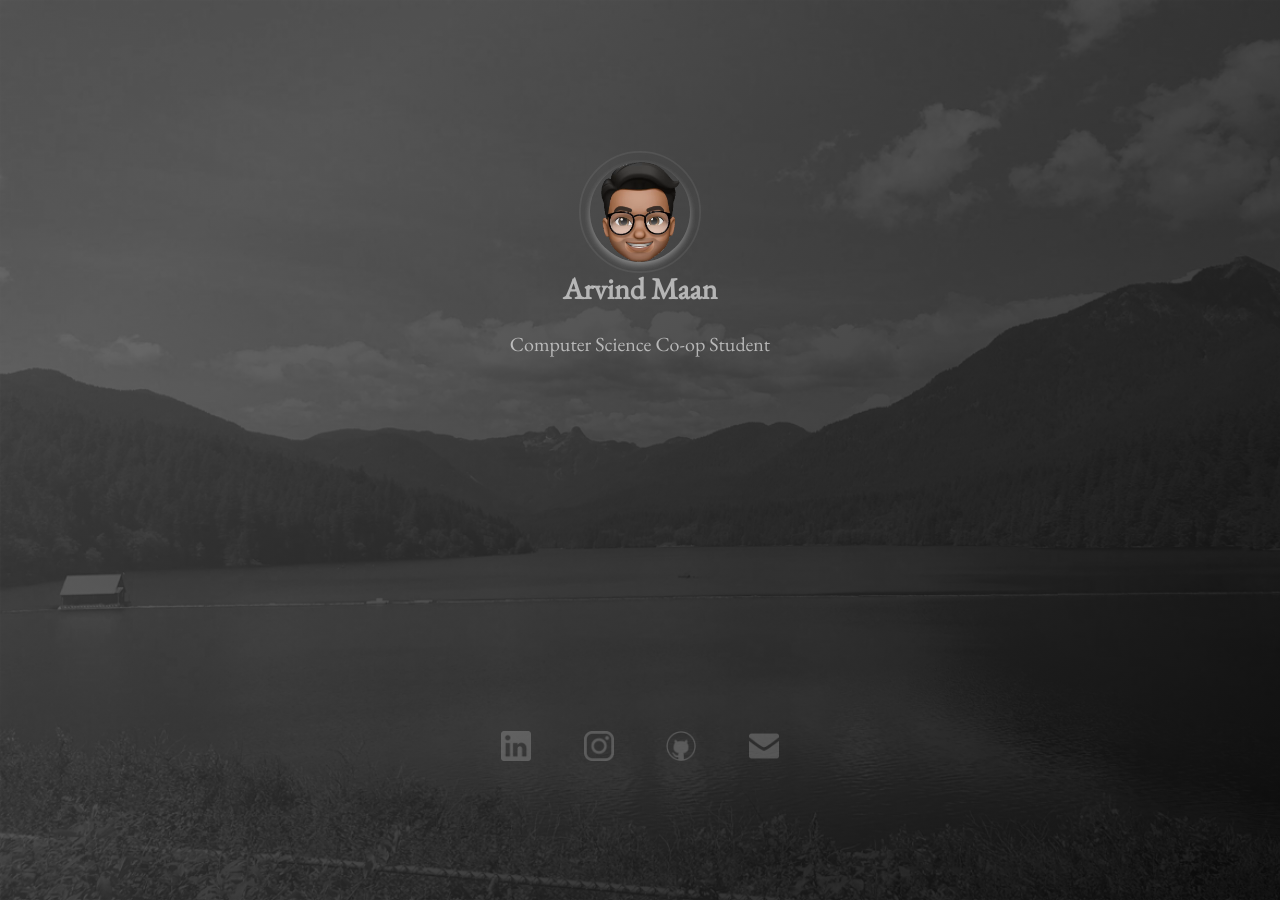
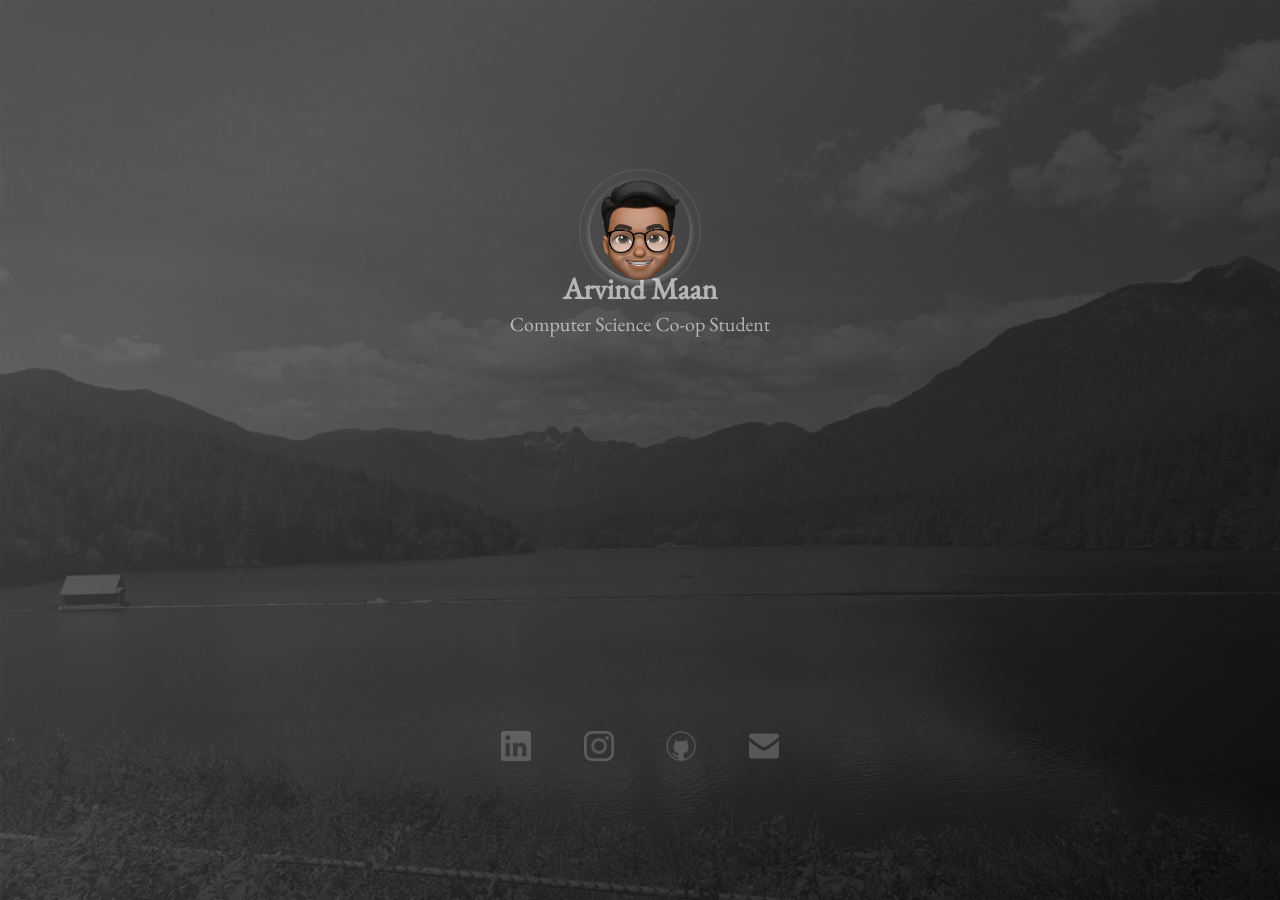
Before and after one commit to Arvind-Maan/arvind-maan.github.io, a Jekyll site: the page built from index.html, in a window 1280 px wide. Built offline with Jekyll 4.4.1, drawn with Linux system fonts in a browser that asks for light colours.

Commit message:
Updated html and css formatting | BUGFIX: fixed avatar going over the text on large screens

```diff
--- a/_layouts/default.html
+++ b/_layouts/default.html
@@ -1,15 +1,22 @@
-<!doctype html>
+<!DOCTYPE html>
 <html>
+	<head>
+		<link
+			rel="icon"
+			href="/assets/favicon.ico/favicon.ico"
+			rel="icon"
+			type="image/x-icon"
+		/>
+		<meta charset="utf-8" />
+		<title>{{ page.title }}</title>
+		<link rel="stylesheet" href="/assets/css/styles.css" />
+		<link
+			href="https://fonts.googleapis.com/css?family=EB+Garamond&display=swap"
+			rel="stylesheet"
+		/>
+	</head>
 
-<head>
-  <link rel="icon" href="/assets/favicon.ico/favicon.ico" rel="icon" type="image/x-icon" />
-  <meta charset="utf-8">
-  <title>{{ page.title }}</title>
-  <link rel="stylesheet" href="/assets/css/styles.css">
-  <link href="https://fonts.googleapis.com/css?family=EB+Garamond&display=swap" rel="stylesheet"></head>
-
-<body>
-  {% include content.html %}
-</body>
-
+	<body>
+		{% include content.html %}
+	</body>
 </html>
--- a/_sass/main.scss
+++ b/_sass/main.scss
@@ -1,4 +1,4 @@
-$avataroffset: -18%;
+$avataroffset: -20%;
 $circleradius: 50%;
 $animationoffset: -20%;
 
@@ -12,7 +12,11 @@ body {
 	margin: 0;
 	height: 100%;
 	background-color: rgba(68, 68, 68, 0.5);
-  background-image: linear-gradient(140deg, rgba(68, 68, 68, 0.6) 20%, rgba(0, 0, 0, 0.8));
+	background-image: linear-gradient(
+		140deg,
+		rgba(68, 68, 68, 0.6) 20%,
+		rgba(0, 0, 0, 0.8)
+	);
 }
 
 .container {
@@ -30,7 +34,8 @@ body {
 	width: 100px;
 	min-height: 100px;
 	border-radius: $circleradius;
-  box-shadow: 0 3px 6px rgba(255, 255, 255, 0.2), 0 3px 6px rgba(255, 255, 255, .2);
+	box-shadow: 0 3px 6px rgba(255, 255, 255, 0.2),
+		0 3px 6px rgba(255, 255, 255, 0.2);
 	background: url("/assets/images/new-avatar.png") no-repeat center;
 	background-size: contain;
 	&::before {
@@ -57,10 +62,10 @@ body {
 	padding-top: 160px;
 	width: 100%;
 	height: 100%;
-  font-family: 'EB Garamond', serif;
-  color: rgba(255, 255, 255, .6);
+	font-family: "EB Garamond", serif;
+	color: rgba(255, 255, 255, 0.6);
 	text-align: center;
-  line-height: .6;
+	line-height: 0.6;
 }
 
 .title {
@@ -71,9 +76,8 @@ body {
 	font-size: 20px;
 }
 
-
 .content-row {
-  padding-top:40%;
+	padding-top: 40%;
 	position: absolute;
 	width: 30%;
 	bottom: 15%;
@@ -125,7 +129,8 @@ body {
 	.content-box {
 		padding-top: 50%;
 	}
-  .title,.description {
+	.title,
+	.description {
 		font-size: 250%;
 	}
 }
--- a/index.html
+++ b/index.html
@@ -3,5 +3,8 @@ layout: default
 title: Arvind Maan
 description: Computer Science Co-op Student
 ---
-<h1 class="title"> {{ page.title }} </h1>
-<p class="description"> {{ page.description }}</p>
+
+<div class="content">
+	<h1 class="title">{{ page.title }}</h1>
+	<p class="description">{{ page.description }}</p>
+</div>
```
Also changed, not shown: _data/social-icons.yml (+6 -6 lines), _includes/icons.html (+4 -4 lines), _includes/content.html (line endings or trailing spaces). Lines whose indentation alone changed are shown as unchanged.
